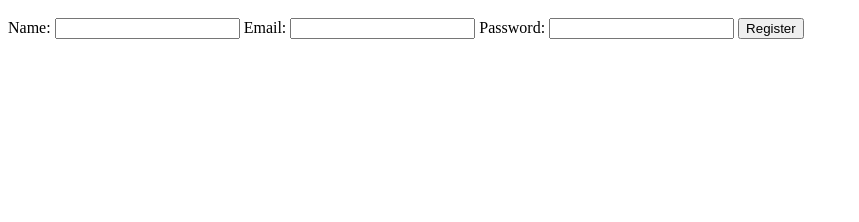
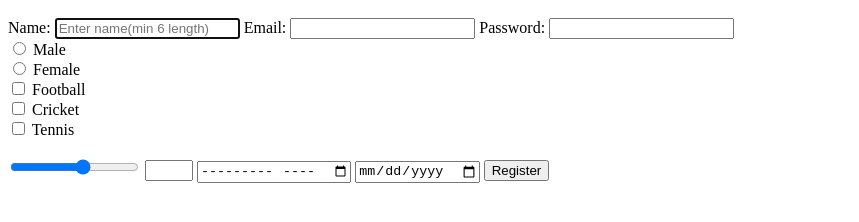
Before and after one commit to puneetvashisht/eclerx-email-marketing, a plain HTML site: page html-basics/form.html in a window 1280 px wide. Shown: the part 48-270 px from the top of the page, without its empty margins (0-859 px from the left). Drawn offline with Linux system fonts and the light colour scheme.

Commit message:
forms in html

```diff
--- a/html-basics/form.html
+++ b/html-basics/form.html
@@ -7,13 +7,32 @@
     <form action="/someurl" method="POST">
 
             <label for="name">Name: </label>
-            <input type="text" name="name"/>
+            <input type="text" name="name" placeholder="Enter name(min 6 length)" required autofocus/>
 
             <label for="email">Email: </label>
-            <input type="email" name="email"/>
+            <input type="email" name="email" required/>
 
             <label for="password">Password: </label>
             <input type="password" name="password"/>
+             <br/>
+
+            <input type="radio" name="sex" value="male" /> Male
+            <br />
+            <input type="radio" name="sex" value="female" /> Female
+
+            <br/>
+
+            <input type="checkbox" name="interests" value="Football" /> Football<br />
+            <input type="checkbox" name="interests" value="Cricket" /> Cricket<br/>
+            <input type="checkbox" name="interests" value="Tennis" /> Tennis<br/>
+
+            <br/>
+
+            <input type="range" min="1" max="8"/>
+            <input type="number" min="1" max="8"/>
+            <input type="month"/>
+            <input type="date"/>
+
 
             <button type="submit">Register</button>
     </form>
```
